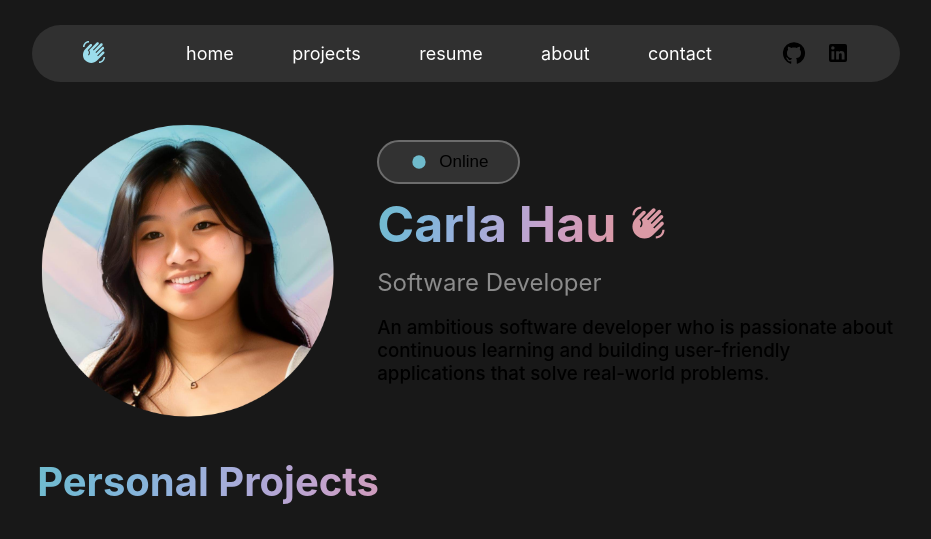
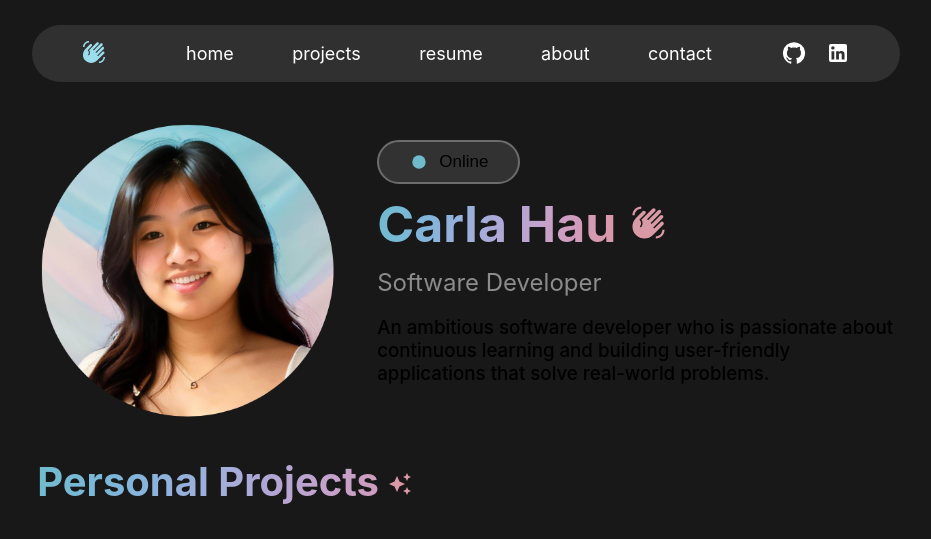
Before and after one commit to carlahauu/Portfolio, a React (Vite) app: page / in a window 1280 px wide. Shown: the top 539 px of the page, without its empty margins (174-1105 px from the left). Built offline with nearby package versions, Linux system fonts and the light colour scheme.

Commit message:
Added Social Links

```diff
--- a/src/components/Navbar.jsx
+++ b/src/components/Navbar.jsx
@@ -28,10 +28,10 @@ function Navbar() {
       </ul>
       <div className="socialIcons">
         <div className="githubIcon">
-          <GitHub />
+          <a href="https://github.com/carlahauu"><GitHub /></a>
         </div>
         <div className="linkedinIcon">
-          <LinkedIn />
+          <a href="https://www.linkedin.com/in/carla-hau/"><LinkedIn /></a>
         </div>
       </div>
     </nav>
--- a/src/components/ProjectSection.jsx
+++ b/src/components/ProjectSection.jsx
@@ -1,14 +1,17 @@
 import React from "react";
 import ProjectBlock from "./ProjectBlock";
 import "../styles/ProjectSection.css";
-import flashifyImage from "/src/assets/Flashify.png"
+import flashifyImage from "/src/assets/Flashify.png";
+import { AutoAwesome } from "@mui/icons-material";
 
 function ProjectSection() {
   const flashifyDemo = true;
   const flashifySkills = ["React.js", "Clerk", "Gemini API"];
   return (
     <div className="projectsSection">
-      <h2 className="projectHeader">Personal Projects</h2>
+      <h2 className="projectHeader">
+        Personal Projects <AutoAwesome className="projectsSparkle" />
+      </h2>
       <ProjectBlock
         name="Flashify"
         img={flashifyImage}
@@ -18,8 +21,8 @@ function ProjectSection() {
           secure OAuth authentication via Clerk."
         demo={flashifyDemo}
         skills={flashifySkills}
-        demoLink = "https://www.flashify.online"
-        repoLink = "https://github.com/carlahauu/Flashify"
+        demoLink="https://www.flashify.online"
+        repoLink="https://github.com/carlahauu/Flashify"
       />
     </div>
   );
--- a/src/styles/Navbar.css
+++ b/src/styles/Navbar.css
@@ -36,6 +36,16 @@
   margin-right: 20px;
 }
 
+.linkedinIcon a{
+    color: white;
+    text-decoration: none;
+}
+
+.githubIcon a{
+    color: white;
+    text-decoration: none;
+}
+
 .logo {
   margin-top: 15px;
   color: #9bddec;
--- a/src/styles/ProjectSection.css
+++ b/src/styles/ProjectSection.css
@@ -21,3 +21,7 @@
   background-clip: text;
   font-size: 40px;
 }
+
+.projectsSparkle{
+    color: #DA9AA5;
+}
```
